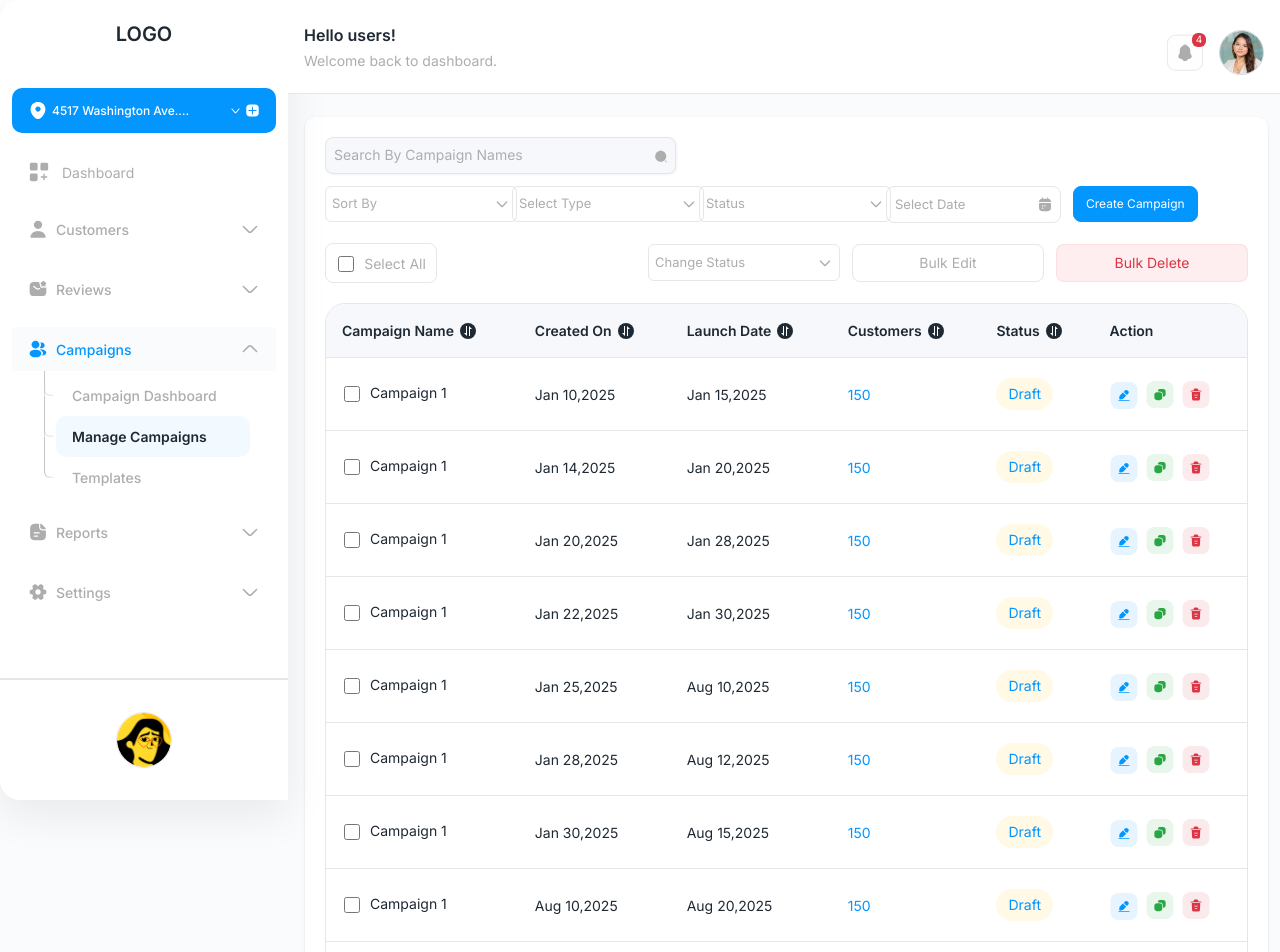
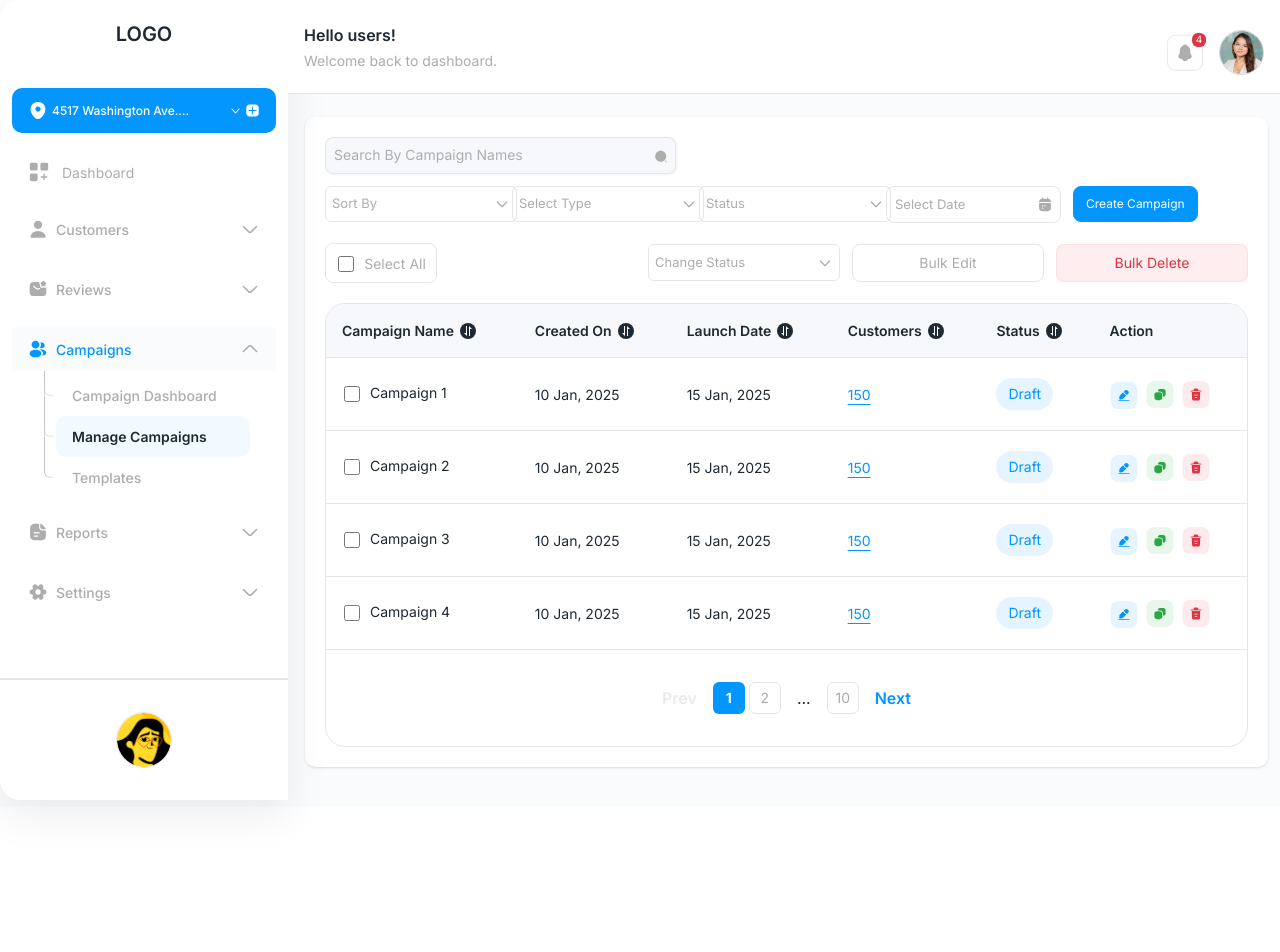
Before and after one commit to sumithub/rs-web-develop, a Next.js app: page /manage-campaigns in a window 1280 px wide. Shown: the top 952 px of the page. After the commit the page ends 807 px from the top, so only its background shows below. Built offline with nearby package versions, Linux system fonts and the light colour scheme.

Commit message:
Manage Campaigns list

```diff
--- a/src/app/manage-campaigns/page.js
+++ b/src/app/manage-campaigns/page.js
@@ -7,22 +7,43 @@ import Search from '../../components/form/Search'
 import PaginationDemo from '../../components/Pagination'
 import Status from '../../components/Status'
 import TableOrder from '../../components/TableOrder'
-import React, { useState } from 'react'
+import React, { useEffect, useState } from 'react'
 import Link from 'next/link'
 import CustomSelectBox from '../../components/form/CustomSelectBox';
 import DeleteCampaign from '../../components/Models/manage-campaigns/DeleteCampaign'
+import axios from 'axios'
+import { toast } from 'react-toastify'
+import { formatDate, getError } from '../../../helper'
+import { manageCampaigns } from '../../constent/constArray'
+import Loading from '../../components/Loading'
 
 function ManageCampaigns() {
-
     const [sortBy, setSortBy] = useState("")
     const [type, setType] = useState("")
     const [status, setStatus] = useState("")
     const [changeStatus, setChangeStatus] = useState("")
     const [date, setDate] = useState("")
-    // const [list, setList] = useState([])
-    const [loading, setLoading] = useState(false)
+    const [list, setList] = useState([])
+    const [loading, setLoading] = useState(true)
     const [search, setSearch] = useState("")
     const [open, setOpen] = useState(false)
+
+    useEffect(() => {
+        getTemplate()
+    }, [search, sortBy, type, status, changeStatus, date])
+
+    const getTemplate = async () => {
+        try {
+            setLoading(true)
+            const res = await axios.get("/api")
+            setList(res.data || manageCampaigns)
+            setLoading(false)
+
+        } catch (error) {
+            toast.error(getError(error))
+            setLoading(false)
+        }
+    }
 
     return (
         <AdminLayout>
@@ -101,7 +122,11 @@ function ManageCampaigns() {
                 <div className='flex items-center justify-between mb-5'>
                     <div className="border border-border-color px-2 py-1 rounded-lg w-28">
                         <div className="flex items-start justify-center gap-2 mt-1">
-                            <Checkbox />
+                            <Checkbox
+                                checked={list?.length > 0 && list.every(e => e.selected)}
+                                onChange={(checked) => {
+                                    setList(list => list.map(e => ({ ...e, selected: checked })))
+                                }} />
                             <div className="text-text3 text-sm capitalize mt-[2px]">Select all</div>
                         </div>
                     </div>
@@ -129,7 +154,7 @@ function ManageCampaigns() {
             </div>
 
             <div className='table-class'>
-                <table className='w-full'>
+                {loading ? <Loading /> : (list?.length > 0 ? <table className='w-full'>
                     <thead>
                         <tr>
                             <th><TableOrder title="Campaign Name" /></th>
@@ -142,17 +167,22 @@ function ManageCampaigns() {
                     </thead>
 
                     <tbody>
-                        <tr>
+                        {list?.map((e, index) => <tr key={index}>
                             <td>
                                 <div className="flex items-start gap-2">
-                                    <Checkbox />
-                                    <div>Campaign 1</div>
+                                    <Checkbox
+                                        checked={e.selected}
+                                        onChange={(checked) => {
+                                            setList(list => list.map((item, i) => i === index ? { ...item, selected: checked } : item))
+                                        }}
+                                    />
+                                    <div>{e.name}</div>
                                 </div>
                             </td>
-                            <td>Jan 10,2025</td>
-                            <td>Jan 15,2025</td>
-                            <td className='text-primary!'>150</td>
-                            <td><Status status="Draft" /></td>
+                            <td>{formatDate(e.createdOn)}</td>
+                            <td>{formatDate(e.launchDate)}</td>
+                            <td className='text-primary! underline underline-offset-4'>{e.customerCount}</td>
+                            <td><Status status={e.status} /></td>
                             <td>
                                 <div className='flex items-center gap-2'>
                                     <Link href="/manage-campaigns/detail">
@@ -160,7 +190,10 @@ function ManageCampaigns() {
                                             <Image src="/images/edit.svg" alt='edit' height={28} width={28} />
                                         </button>
                                     </Link>
-                                    <button className='cursor-pointer'>
+                                    <button className='cursor-pointer' onClick={() => {
+                                        navigator.clipboard.writeText("message")
+                                        toast.success("Copied")
+                                    }}>
                                         <Image src="/images/copy.svg" alt='copy' height={28} width={28} />
                                     </button>
                                     <button className='cursor-pointer'>
@@ -169,199 +202,13 @@ function ManageCampaigns() {
                                     </button>
                                 </div>
                             </td>
-                        </tr>
+                        </tr>)}
+                    </tbody>
 
-                        <tr>
-                            <td>
-                                <div className="flex items-start gap-2">
-                                    <Checkbox />
-                                    <div>Campaign 1</div>
-                                </div>
-                            </td>
-                            <td>Jan 14,2025</td>
-                            <td>Jan 20,2025</td>
-                            <td className='text-primary!'>150</td>
-                            <td><Status status="Draft" /></td>
-                            <td><div className='flex items-center gap-2'>
-                                <Link href="/manage-campaigns/detail">
-                                    <button className='cursor-pointer mt-2'>
-                                        <Image src="/images/edit.svg" alt='edit' height={28} width={28} />
-                                    </button>
-                                </Link>
-                                <button className='cursor-pointer'>
-                                    <Image src="/images/copy.svg" alt='copy' height={28} width={28} />
-                                </button>
-                               <button className='cursor-pointer'>
-                                        <Image src="/images/delete1.svg" alt='delete' height={28} width={28}
-                                            onClick={() => { setOpen(true) }} />
-                                    </button>
-                            </div></td>
-                        </tr>
-
-                        <tr>
-                            <td>
-                                <div className="flex items-start gap-2">
-                                    <Checkbox />
-                                    <div>Campaign 1</div>
-                                </div>
-                            </td>
-                            <td>Jan 20,2025</td>
-                            <td>Jan 28,2025</td>
-                            <td className='text-primary!'>150</td>
-                            <td><Status status="Draft" /></td>
-                            <td><div className='flex items-center gap-2'>
-                                <Link href="/manage-campaigns/detail">
-                                    <button className='cursor-pointer mt-2'>
-                                        <Image src="/images/edit.svg" alt='edit' height={28} width={28} />
-                                    </button>
-                                </Link>
-                                <button className='cursor-pointer'>
-                                    <Image src="/images/copy.svg" alt='copy' height={28} width={28} />
-                                </button>
-                               <button className='cursor-pointer'>
-                                        <Image src="/images/delete1.svg" alt='delete' height={28} width={28}
-                                            onClick={() => { setOpen(true) }} />
-                                    </button>
-                            </div></td>
-                        </tr>
-
-                        <tr>
-                            <td>
-                                <div className="flex items-start gap-2">
-                                    <Checkbox />
-                                    <div>Campaign 1</div>
-                                </div>
-                            </td>
-                            <td>Jan 22,2025</td>
-                            <td>Jan 30,2025</td>
-                            <td className='text-primary!'>150</td>
-                            <td><Status status="Draft" /></td>
-                            <td><div className='flex items-center gap-2'>
-                                <Link href="/manage-campaigns/detail">
-                                    <button className='cursor-pointer mt-2'>
-                                        <Image src="/images/edit.svg" alt='edit' height={28} width={28} />
-                                    </button>
-                                </Link>
-                                <button className='cursor-pointer'>
-                                    <Image src="/images/copy.svg" alt='copy' height={28} width={28} />
-                                </button>
-                               <button className='cursor-pointer'>
-                                        <Image src="/images/delete1.svg" alt='delete' height={28} width={28}
-                                            onClick={() => { setOpen(true) }} />
-                                    </button>
-                            </div></td>
-                        </tr>
-
-                        <tr>
-                            <td>
-                                <div className="flex items-start gap-2">
-                                    <Checkbox />
-                                    <div>Campaign 1</div>
-                                </div>
-                            </td>
-                            <td>Jan 25,2025</td>
-                            <td>Aug 10,2025</td>
-                            <td className='text-primary!'>150</td>
-                            <td><Status status="Draft" /></td>
-                            <td><div className='flex items-center gap-2'>
-                                <Link href="/manage-campaigns/detail">
-                                    <button className='cursor-pointer mt-2'>
-                                        <Image src="/images/edit.svg" alt='edit' height={28} width={28} />
-                                    </button>
-                                </Link>
-                                <button className='cursor-pointer'>
-                                    <Image src="/images/copy.svg" alt='copy' height={28} width={28} />
-                                </button>
-                               <button className='cursor-pointer'>
-                                        <Image src="/images/delete1.svg" alt='delete' height={28} width={28}
-                                            onClick={() => { setOpen(true) }} />
-                                    </button>
-                            </div></td>
-                        </tr>
-
-                        <tr>
-                            <td>
-                                <div className="flex items-start gap-2">
-                                    <Checkbox />
-                                    <div>Campaign 1</div>
-                                </div>
-                            </td>
-                            <td>Jan 28,2025</td>
-                            <td>Aug 12,2025</td>
-                            <td className='text-primary!'>150</td>
-                            <td><Status status="Draft" /></td>
-                            <td><div className='flex items-center gap-2'>
-                                <Link href="/manage-campaigns/detail">
-                                    <button className='cursor-pointer mt-2'>
-                                        <Image src="/images/edit.svg" alt='edit' height={28} width={28} />
-                                    </button>
-                                </Link>
-                                <button className='cursor-pointer'>
-                                    <Image src="/images/copy.svg" alt='copy' height={28} width={28} />
-                                </button>
-                               <button className='cursor-pointer'>
-                                        <Image src="/images/delete1.svg" alt='delete' height={28} width={28}
-                                            onClick={() => { setOpen(true) }} />
-                                    </button>
-                            </div></td>
-                        </tr>
-
-                        <tr>
-                            <td>
-                                <div className="flex items-start gap-2">
-                                    <Checkbox />
-                                    <div>Campaign 1</div>
-                                </div>
-                            </td>
-                            <td>Jan 30,2025</td>
-                            <td>Aug 15,2025</td>
-                            <td className='text-primary!'>150</td>
-                            <td><Status status="Draft" /></td>
-                            <td><div className='flex items-center gap-2'>
-                                <Link href="/manage-campaigns/detail">
-                                    <button className='cursor-pointer mt-2'>
-                                        <Image src="/images/edit.svg" alt='edit' height={28} width={28} />
-                                    </button>
-                                </Link>
-                                <button className='cursor-pointer'>
-                                    <Image src="/images/copy.svg" alt='copy' height={28} width={28} />
-                                </button>
-                               <button className='cursor-pointer'>
-                                        <Image src="/images/delete1.svg" alt='delete' height={28} width={28}
-                                            onClick={() => { setOpen(true) }} />
-                                    </button>
-                            </div></td>
-                        </tr>
-
-                        <tr>
-                            <td>
-                                <div className="flex items-start gap-2">
-                                    <Checkbox />
-                                    <div>Campaign 1</div>
-                                </div>
-                            </td>
-                            <td>Aug 10,2025</td>
-                            <td>Aug 20,2025</td>
-                            <td className='text-primary!'>150</td>
-                            <td><Status status="Draft" /></td>
-                            <td><div className='flex items-center gap-2'>
-                                <Link href="/manage-campaigns/detail">
-                                    <button className='cursor-pointer mt-2'>
-                                        <Image src="/images/edit.svg" alt='edit' height={28} width={28} />
-                                    </button>
-                                </Link>
-                                <button className='cursor-pointer'>
-                                    <Image src="/images/copy.svg" alt='copy' height={28} width={28} />
-                                </button>
-                               <button className='cursor-pointer'>
-                                        <Image src="/images/delete1.svg" alt='delete' height={28} width={28}
-                                            onClick={() => { setOpen(true) }} />
-                                    </button>
-                            </div></td>
-                        </tr>
-                    </tbody>
-                </table>
-                <PaginationDemo />
+                </table> : <div className='text-center text-2xl text-danger mx-auto py-20'>No Data</div>)}
+                {list?.length > 0 && <div>
+                    <PaginationDemo />
+                </div>}
             </div>
         </AdminLayout>
     )
--- a/src/app/users/page.js
+++ b/src/app/users/page.js
@@ -250,6 +250,6 @@ export default function Users() {
                     <PaginationDemo />
                 </div>}
             </div>
-        </AdminLayout >
+        </AdminLayout>
     )
 }
--- a/src/components/Status.js
+++ b/src/components/Status.js
@@ -24,7 +24,7 @@ export default function Status({ status }) {
         bgClass = "bg-[#ff00001A] text-[#ff0000]"
     }
     else if (s === "draft") {
-        bgClass = "bg-[#FFC1071A] text-primary"
+        bgClass = "bg-[#0396FF1A] text-primary"
     }
     else if (s === "at risk") {
         bgClass = "bg-[#ff00001A] text-[#ff0000]"
--- a/src/constent/constArray.js
+++ b/src/constent/constArray.js
@@ -28,3 +28,14 @@ export const templates = [
     { name: "Hiking template", type: "Email", subject: "Lorem ipsum....", lastUpdated: new Date('2024-06-18T10:00:00') },
     { name: "Hiking template", type: "Email", subject: "Lorem ipsum....", lastUpdated: new Date('2024-06-18T10:00:00') },
 ];
+
+export const manageCampaigns = [{ name: "Campaign 1", createdOn: "Jan 10, 2025", launchDate: "Jan 15, 2025", customerCount: 150, status: "Draft" },
+{ name: "Campaign 2", createdOn: "Jan 10, 2025", launchDate: "Jan 15, 2025", customerCount: 150, status: "Draft" },
+{ name: "Campaign 3", createdOn: "Jan 10, 2025", launchDate: "Jan 15, 2025", customerCount: 150, status: "Draft" },
+{ name: "Campaign 4", createdOn: "Jan 10, 2025", launchDate: "Jan 15, 2025", customerCount: 150, status: "Draft" },
+]
+
+export const reviews = [{ img: "/images/google.svg", totalReview: 500, lastDays: 300, thisMonth: 300, lastMonth: 300 },
+{ img: "/images/google.svg", totalReview: 500, lastDays: 300, thisMonth: 300, lastMonth: 300 },
+{ img: "/images/google.svg", totalReview: 500, lastDays: 300, thisMonth: 300, lastMonth: 300 },
+]
```
